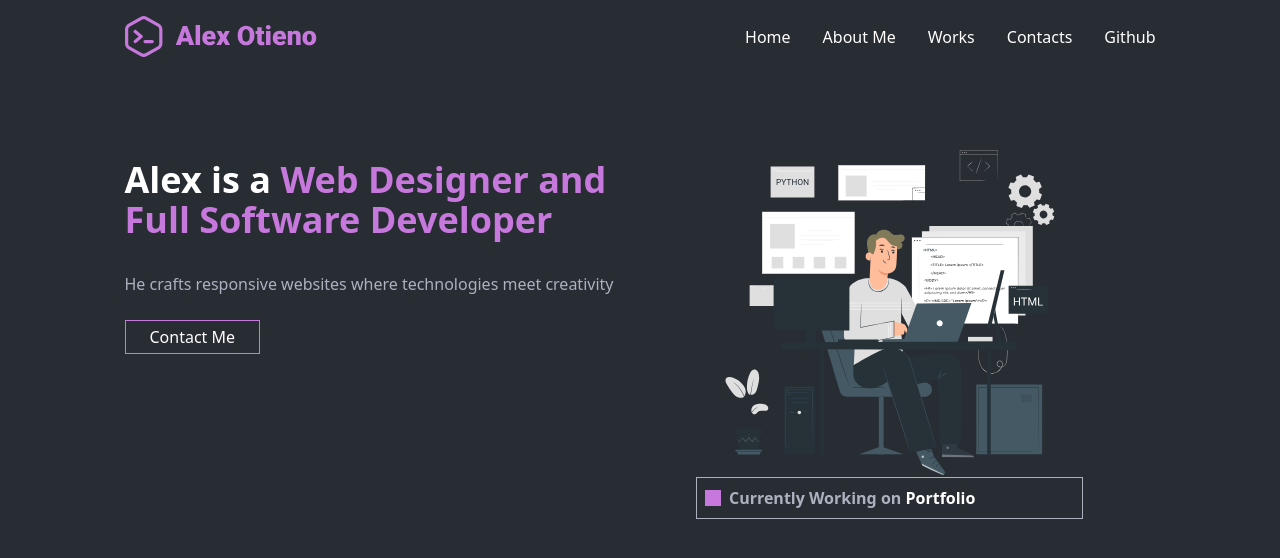
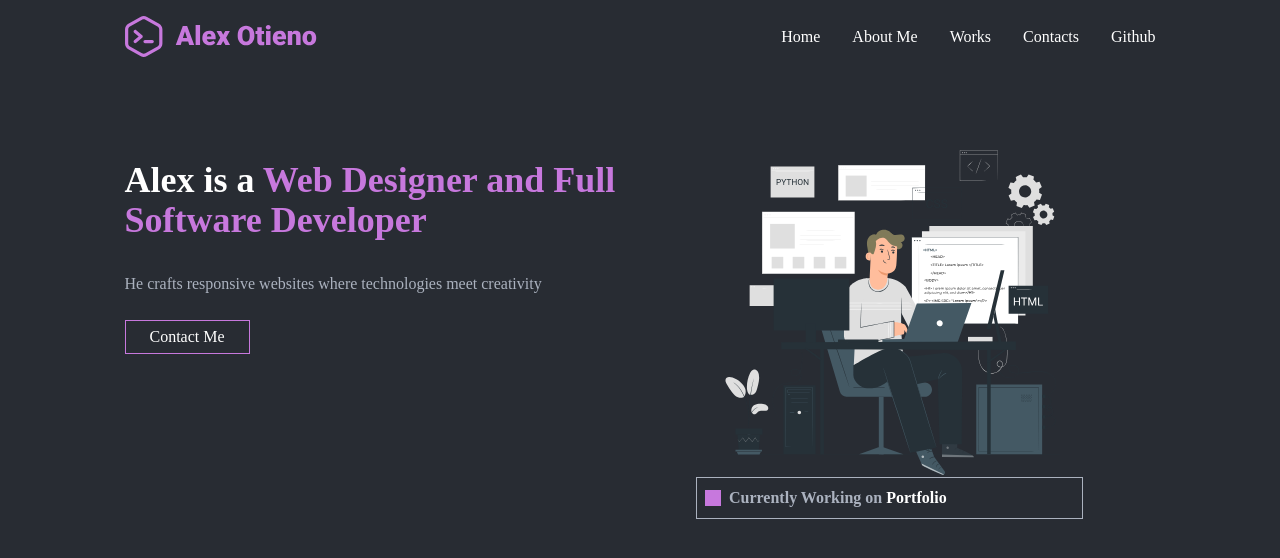
Before and after one commit to Alexotieno1717/portfolio, a React (Vite) app: page / in a window 1280 px wide. Shown: the top 558 px of the page. Built offline with nearby package versions, Linux system fonts and the light colour scheme.

Commit message:
:art: font: Added fira code font family to the body

```diff
--- a/src/styles/global.css
+++ b/src/styles/global.css
@@ -1,4 +1,5 @@
-body{
-    background: #282C33;
-    color: white;
+body {
+  background: #282c33;
+  color: white;
+  font-family: 'Fira Code';
 }
```
